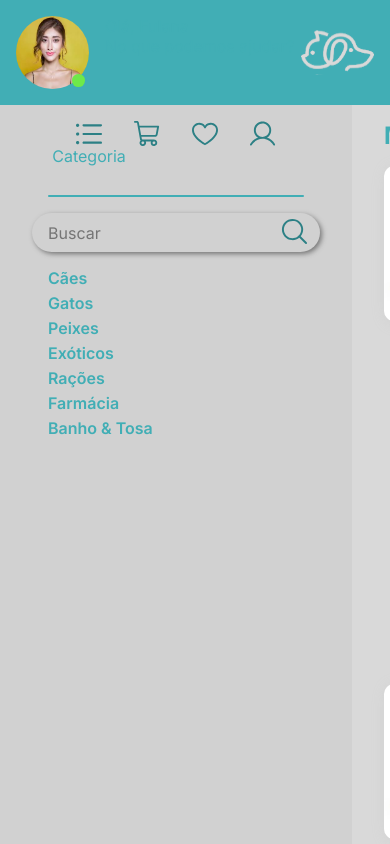
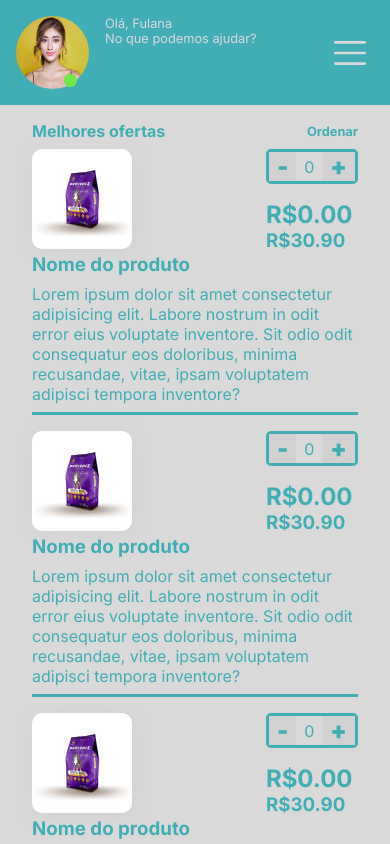
Before and after one commit to DevsYard/gsevenapp, a Next.js app: page / in a window 390 px wide. Shown: the top 844 px of the page. Built offline with nearby package versions, Linux system fonts and the light colour scheme.

Commit message:
feature:  - criada lógica de contagem dos produtos e renderização na tela.  - feita a versão mobile da tela de venda.

```diff
--- a/src/app/components/Card/index.tsx
+++ b/src/app/components/Card/index.tsx
@@ -1,12 +1,43 @@
+'use client'
+
 import Image from 'next/image'
 import styles from '../../page.module.sass'
 import Link from 'next/link'
+import { useEffect, useState } from 'react'
+
+
+// interface MouseEvent {
+// 	target: HTMLElement
+// 	clientX: number
+// 	clientY: number
+// 	preventDefault(): void
+// }
 
 export default function Card() {
-  return (
+
+	const [quantidade, setQuantidade] = useState(0)
+	const [price, setPrice] = useState(0)
+	const [unidade, setUnidade] = useState(30.9)
+
+	function handleQuantidade(e: any) {
+		if (e.target.innerHTML === '+') {
+			setQuantidade(quantidade + 1)
+		} else {
+			if (quantidade !== 0) {
+				setQuantidade(quantidade - 1)
+			}
+		}
+	}
+
+	useEffect(() => {
+			setPrice(unidade * quantidade)
+	}, [quantidade, unidade])
+
+
+	return (
 		<div className={styles.card}>
 			<Image
-        className={styles.itemPic}
+				className={styles.itemPic}
 				src={'/racao.png'}
 				alt='ração 1'
 				width={155}
@@ -22,10 +53,25 @@ export default function Card() {
 					adipisci tempora inventore?
 				</p>
 			</div>
-      <div className={styles.buyContainer}>
-        <button className={styles.btnCompra}>Adicionar</button>
-        <h2>R$30,90</h2>
-      </div>
+			<div className={styles.buyContainer}>
+				<div className={styles.btnContainer}>
+					<button
+						className={styles.btnCompra}
+						onClick={(e) => handleQuantidade(e)}
+					>
+						-
+					</button>
+					<div className={styles.quantidade}>{quantidade}</div>
+					<button
+						className={styles.btnCompra}
+						onClick={(e) => handleQuantidade(e)}
+					>
+						+
+					</button>
+				</div>
+				<h2>R${price.toFixed(2)}</h2>
+				<h3>R${unidade.toFixed(2)}</h3>
+			</div>
 		</div>
-	);
+	)
 }
--- a/src/app/components/Categories/index.tsx
+++ b/src/app/components/Categories/index.tsx
@@ -5,6 +5,7 @@ import styles from '../../page.module.sass'
 import Link from 'next/link'
 import { useState } from 'react'
 import ListaCategorias from '../ListaCategorias'
+import Chart from '../Chart'
 
 
 interface Item {
@@ -156,8 +157,10 @@ export default function Categories() {
 					<Image src='/lupa.svg' alt='Busca' width={26} height={26} />
 				</div>
 			</label>
-
-			<ListaCategorias />
+			<div className={styles.menuMotion}>
+				<ListaCategorias />
+				<Chart />
+			</div>
 		</div>
 	);
 }
--- /dev/null
+++ b/src/app/components/Chart/index.tsx
@@ -0,0 +1,9 @@
+import Image from 'next/image'
+import styles from '../../page.module.sass'
+import Link from 'next/link'
+
+export default function Chart() {
+  return (
+    <h1>Chart</h1>
+  )
+}
--- a/src/app/components/ListaCategorias/index.tsx
+++ b/src/app/components/ListaCategorias/index.tsx
@@ -4,10 +4,10 @@ import Link from 'next/link'
 
 export default function ListaCategorias() {
 	return (
-		<>
+		<div className={styles.catList}>
 			<details className={styles.listCategories}>
 				<summary className={styles.summary}>Cães</summary>
-				<ul>
+				<ul className={styles.ul}>
 					<li><a href='/dog_food'>{'ração'}</a></li>
 					<li><a href='/toys'>{'brinquedo'}</a></li>
 					<li><a href='/bath'>{'banho & tosa'}</a></li>
@@ -20,7 +20,7 @@ export default function ListaCategorias() {
 			</details>
 			<details className={styles.listCategories}>
 				<summary className={styles.summary}>Gatos</summary>
-				<ul>
+				<ul className={styles.ul}>
 					<li><a href='/cat_food'>{'ração'}</a></li>
 					<li><a href='#'>{'brinquedo'}</a></li>
 					<li><a href='#'>{'banho & tosa'}</a></li>
@@ -41,6 +41,6 @@ export default function ListaCategorias() {
 				<summary className={styles.summary}>Farmácia</summary><a href='#'>teste</a></details>
 			<details className={styles.listCategories}>
 				<summary className={styles.summary}>Banho & Tosa</summary><a href='#'>teste</a></details>
-		</>
+		</div>
 	);
 }
--- a/src/app/components/Navbar/index.tsx
+++ b/src/app/components/Navbar/index.tsx
@@ -17,18 +17,27 @@ export default function Navbar() {
 					/>
 				</div>
 				<div className={styles.online}></div>
-				<div>
+				<div className={styles.welcome}>
 					<p>Olá, Fulana</p>
 					<p>No que podemos ajudar?</p>
 				</div>
 			</div>
 			<Image
+				className={styles.logo}
 				src='/Logo.svg'
 				alt='Foto de perfil'
 				width={73}
 				height={73}
 				priority
 			/>
+			<Image
+				className={styles.hamburguer}
+				src='/hamburguer.svg'
+				alt='Menu hamburguer'
+				width={32}
+				height={32}
+				priority
+			/>
 		</nav>
 	);
 }
--- a/src/app/page.module.sass
+++ b/src/app/page.module.sass
@@ -109,6 +109,11 @@
     border-radius: 50%
     top: 80%
     left: 20%
+  & .welcome
+    p
+      font-weight: 400
+      font-size: 0.8rem
+      color: variables.$primary
 
 .nav
   display: flex
@@ -118,6 +123,8 @@
   padding-inline: 4rem
   padding-block: 1rem
   background: variables.$secondary
+  & .hamburguer
+    display: none
 //------------------------------
 
 
@@ -167,24 +174,29 @@
       cursor: pointer
 
   & .listCategories
+    cursor: pointer
     width: 90%
     margin-inline: 2rem
     padding-bottom: 5px
     & .summary
       @include variables.focusStyle(variables.$secondary)
       font-weight: 600
-      padding-inline: 1rem
       list-style: none
-    ul
+    & .ul
       border-left: solid
       border-bottom: solid
-      margin-left: 1rem
-    li
-      list-style: none
-    & a
-      padding-left: 0.5rem
-      text-decoration: none
-      @include variables.focusStyle(variables.$secondary)
+      & li
+        list-style: none
+        & a
+          padding-left: 0.5rem
+          text-decoration: none
+          @include variables.focusStyle(variables.$secondary)
+
+.menuMotion
+  overflow-x: hidden
+  display: flex
+  align-items: flex-start
+  width: 100%
 
 .cardsHeader
   display: flex
@@ -195,28 +207,37 @@
     width: fit-content
 .card
   display: flex
-  gap: 0.5rem
+  gap: 1rem
   margin-block: 1rem
   & .itemPic
     border-radius: 10px
     box-shadow: 2px 2px 15px variables.$primary-shadow
   & .boxTexto
     display: flex
+    gap: 0.5rem
     flex-direction: column
-  & .buyContainer
+  & .btnContainer
+    margin-bottom: 1rem
     display: flex
-    flex-direction: column
-    justify-content: flex-end
-    height: 100%
+    align-items: center
+    justify-content: space-between
+    border-radius: 5px
+    border: solid
   & .btnCompra
-    width: 100%
-    padding-top: 5rem
-    padding: 0.5rem 1rem
-    border-radius: 5px
+    font-size: 1.5rem
+    font-weight: 900
+    padding: 0 0.5rem
+    height: fit-content
+    background: variables.$primary-shadow
+    color: variables.$btnPrimary
     border: none
-    background: variables.$btnPrimary
-    color: variables.$primary
-    border: solid
+    &:hover
+      filter: brightness(0.9)
+    &:active
+      filter: brightness(0.8)
+  & .quantidade
+    padding: 0 0.5rem
+
 
 .mainPage
   display: grid
@@ -231,4 +252,36 @@
     width: 100vw
 
   .nav
+    position: relative
     padding: 1rem
+    & .hamburguer
+      display: block
+      position: absolute
+      top: calc(50% - 16px)
+      right: 1.5rem
+  .logo
+    display: none
+  .categories
+    display: none
+  .cardsHeader
+    h2
+      font-size: 1rem
+    h5
+      font-size: 0.8rem
+  .card
+    position: relative
+    display: block
+    margin-block: 0.5rem
+    padding-bottom: 0.5rem
+    border-bottom: solid
+    & .itemPic
+      width: 100px
+      height: 100px
+    & .buyContainer
+      position: absolute
+      top: 0
+      right: 0
+      display: flex
+      flex-direction: column
+      justify-content: flex-start
+      height: 100%
```
Also changed, not shown: public/hamburguer.svg (added). Lines whose indentation alone changed are shown as unchanged.
